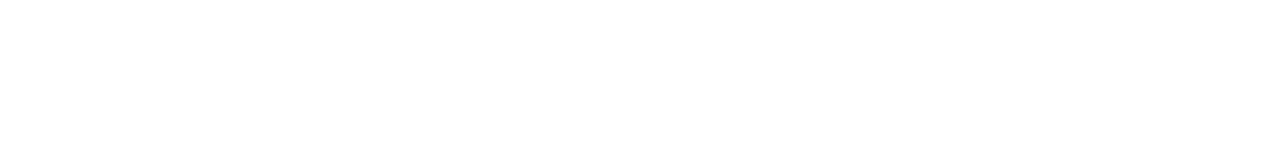
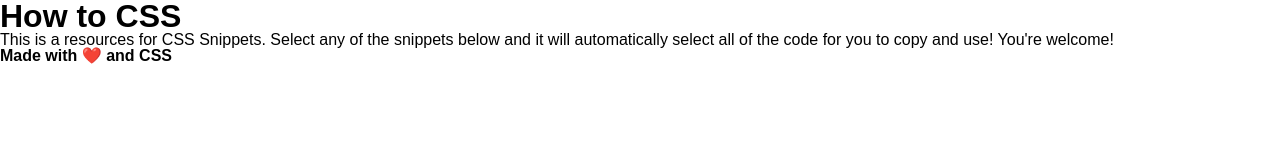
Before and after one commit to Stephen-exe/howtocss, a plain HTML site: page index.html in a window 1280 px wide. Drawn offline with Linux system fonts and the light colour scheme.

Commit message:
added type

```diff
--- a/index.html
+++ b/index.html
@@ -11,10 +11,51 @@
 
 <body>
   <header>
+    <h1>How to CSS</h1>
 
+    <p>This is a resources for CSS Snippets. Select any of the snippets below and it will automatically select all of
+      the
+      code for you to copy and use! You're welcome!</p>
   </header>
 
+  <main>
+    <!--Flexbox Row
+Use these three properties to create a Flexbox row layout.
 
+.row {
+  display: flex;
+  flex-direction: row;
+  flex-wrap: wrap;
+}
+-->
+
+
+
+    <!--Flexbox Column
+Use this to create a Flexbox column layout.
+
+.column {
+  display: flex;
+  flex-direction: column
+}-->
+
+
+
+    <!--CSS Grid Layout
+Build a 12-column layout using CSS Grid
+
+.grid {
+  display: grid;
+  width: 100%;
+  grid-template-columns: repeat(12, 1fr);
+}-->
+  </main>
+
+
+
+  <footer>
+    <h3>Made with <span role="img" aria-label="heart">❤️</span> and CSS</h3>
+  </footer>
 
 </body>
 
```
